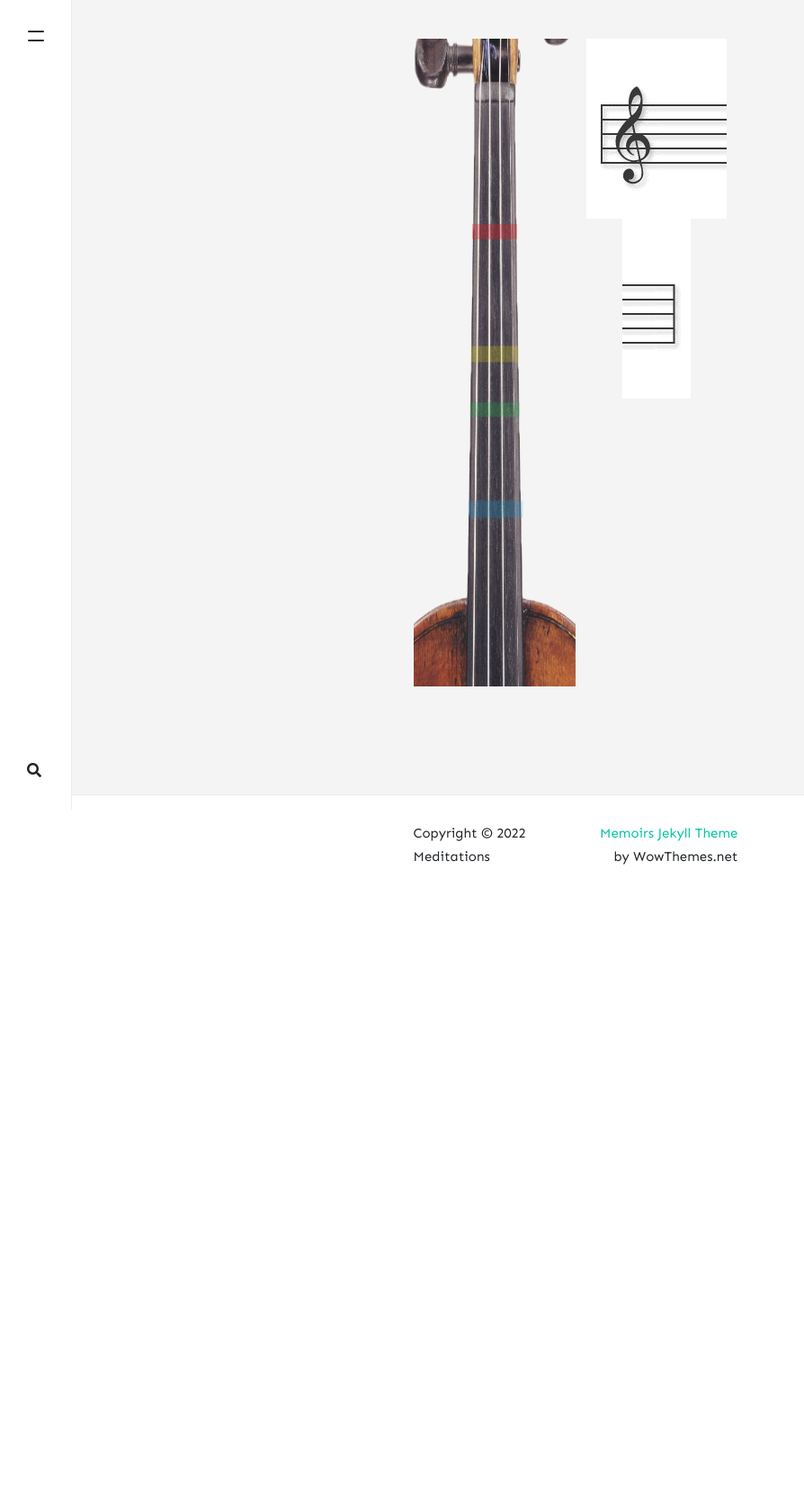
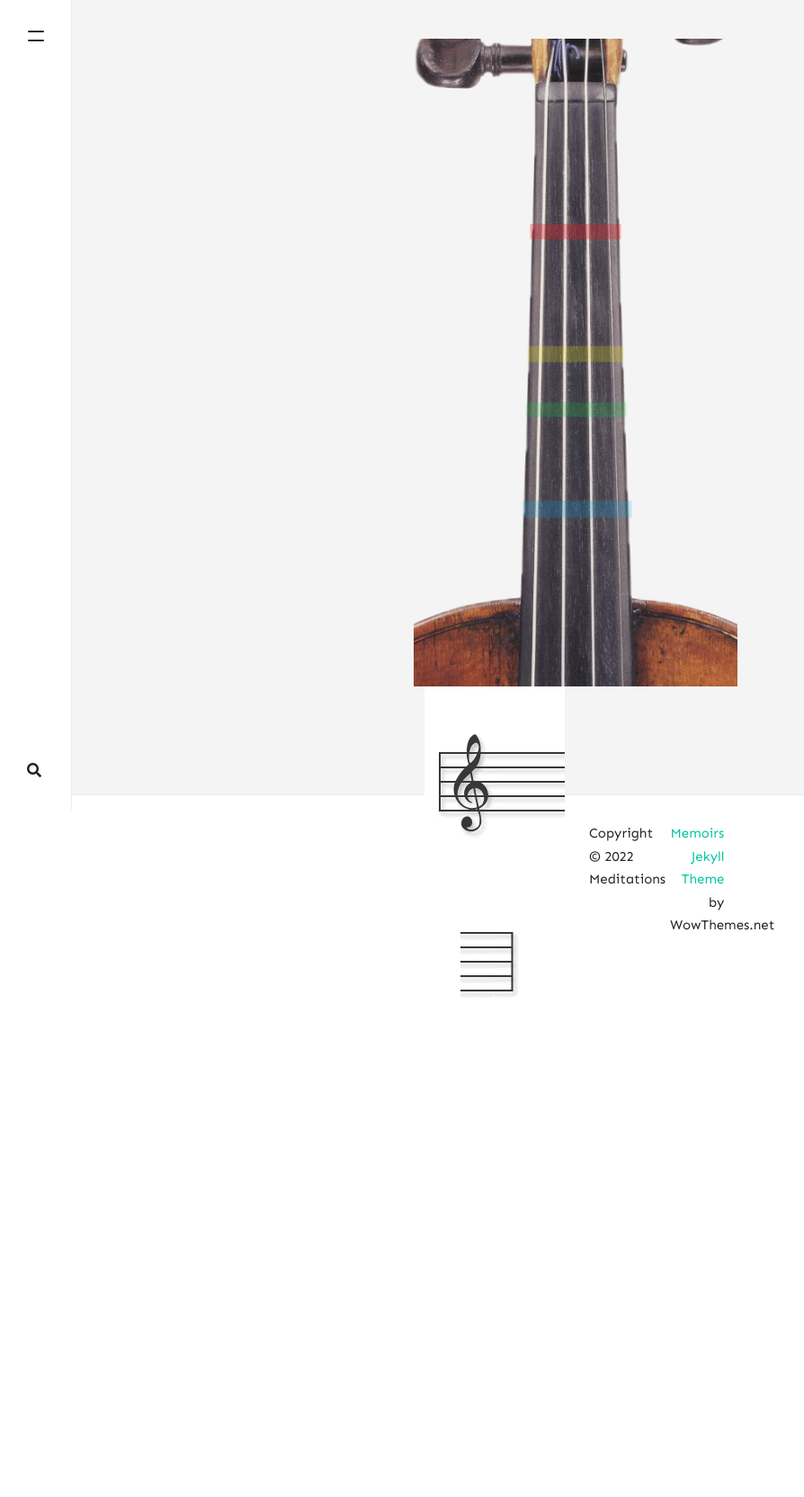
Before and after one commit to rigosk/rigosk.github.io, a Jekyll site: the page built from _pages/violin.md, in a window 1280 px wide. Shown: the whole page at 90% size, without its empty margins (0-894 px from the left). Built offline with Jekyll 4.4.1, drawn with Linux system fonts in a browser that asks for light colours; nearby versions of some CDN libraries; comment, search, counter and statistics services are not loaded.

Commit message:
Update violin.html

```diff
--- a/_layouts/violin.html
+++ b/_layouts/violin.html
@@ -104,7 +104,7 @@
   }
 * {box-sizing: border-box;}
 
-.container21 {
+.container2 {
   position: relative;
   width: 100%;
   max-width: 100%;
```
